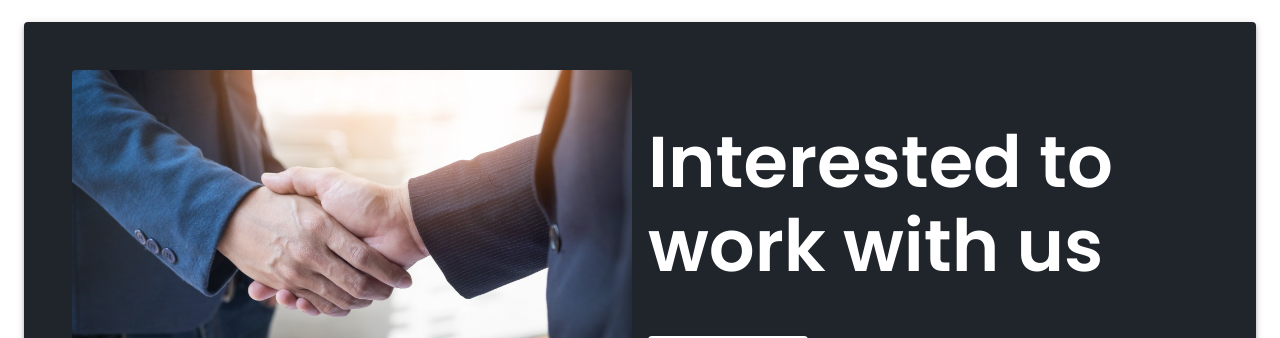
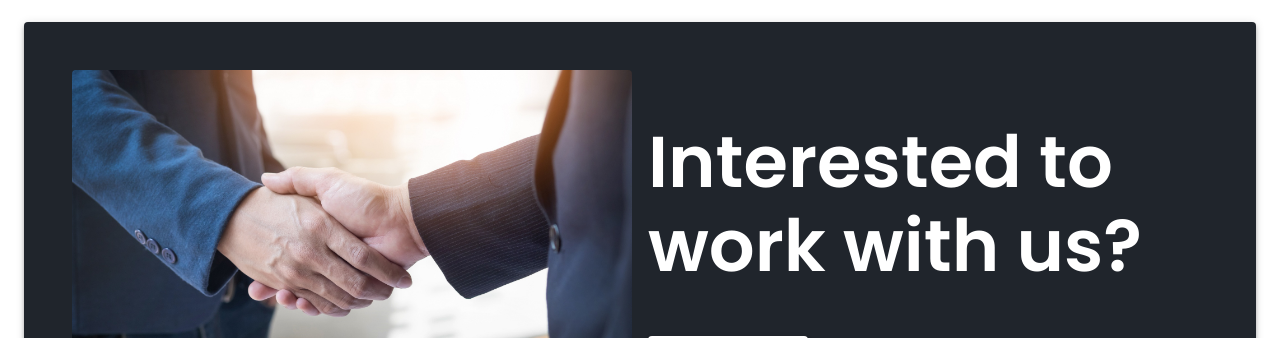
Before and after one commit to RoshanDan4817/ClearViewBusiness, a React (Vite) app: page / in a window 1280 px wide. Shown: the part 3180-3518 px from the top of the page. Built offline with nearby package versions, Linux system fonts and the light colour scheme.

Commit message:
checking development branch

```diff
--- a/src/components/HomeContact.jsx
+++ b/src/components/HomeContact.jsx
@@ -41,7 +41,7 @@ const HomeContact = forwardRef((props, ref) => {
                   fontWeight={600}
                   sx={{ color: "background.default" }}
                 >
-                  Interested to work with us
+                  Interested to work with us?
                 </Typography>
                 <Button
                   size="large"
```
